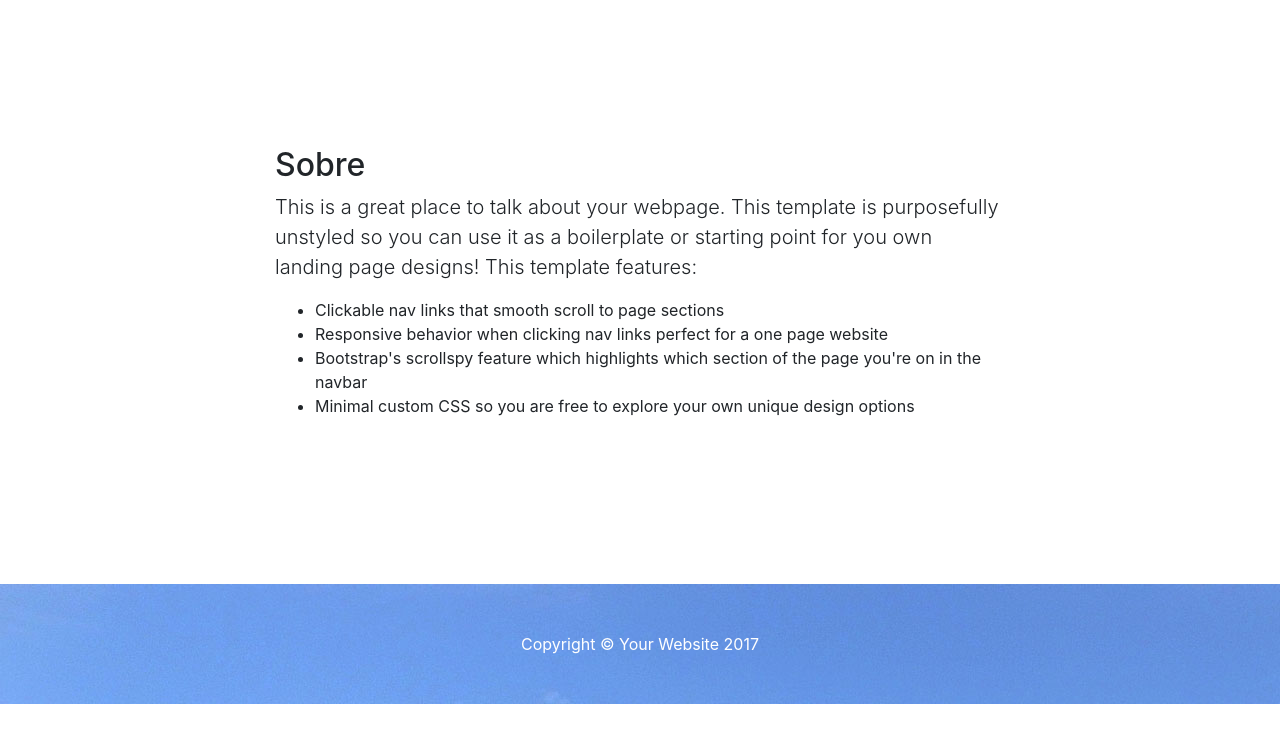
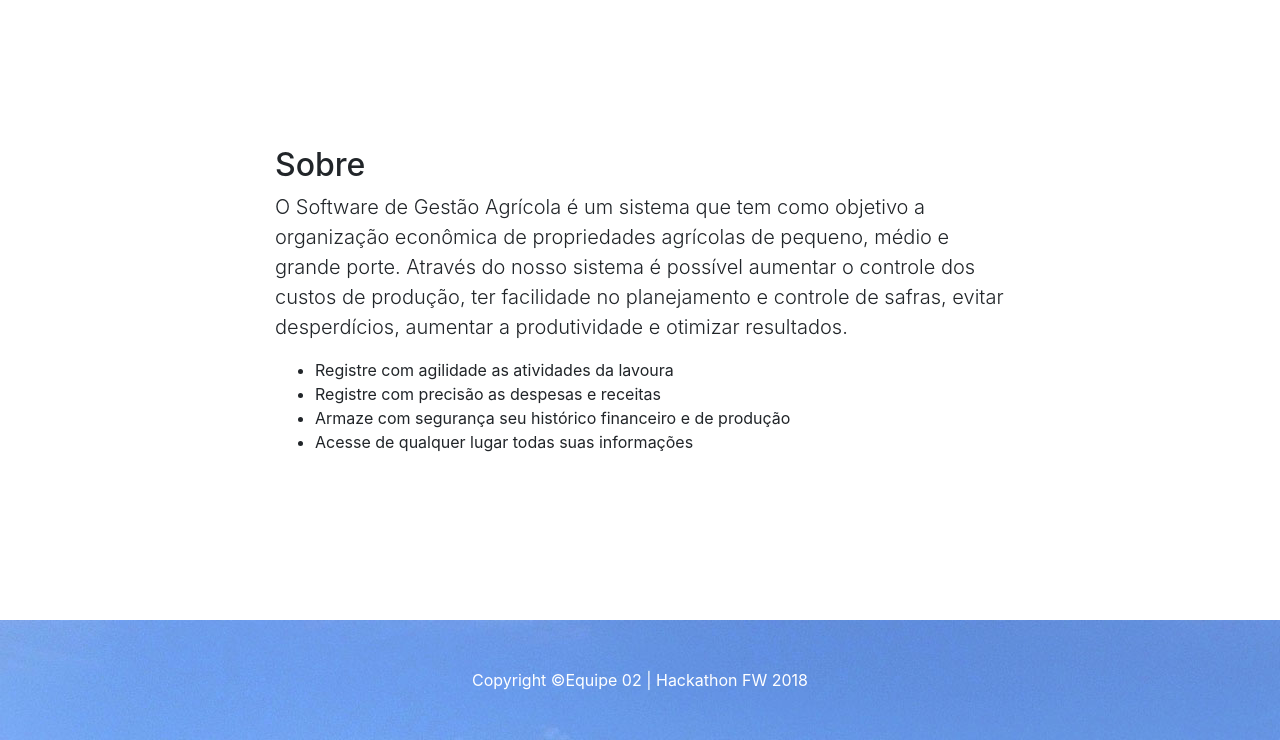
Before and after one commit to tiagobrambilla/equipe02, a PHP site: page / in a window 1280 px wide. Shown: the part 362-1102 px from the top of the page. Before the commit the page ends 1066 px from the top, so only its background shows below. Run offline with PHP 8.4, Linux system fonts and the light colour scheme; some libraries are stand-ins or nearby versions.

Commit message:
Add files via upload

```diff
--- a/index.php
+++ b/index.php
@@ -63,12 +63,12 @@
                 <div class="row">
                     <div class="col-lg-8 mx-auto">
                         <h2>Sobre</h2>
-                        <p class="lead">This is a great place to talk about your webpage. This template is purposefully unstyled so you can use it as a boilerplate or starting point for you own landing page designs! This template features:</p>
+                        <p class="lead">O Software de Gestão Agrícola é um sistema que tem como objetivo a organização  econômica de propriedades agrícolas de pequeno, médio e grande porte. Através do nosso sistema é possível aumentar o controle dos custos de produção, ter facilidade no planejamento e controle de safras, evitar desperdícios, aumentar a produtividade e otimizar resultados.</p>
                         <ul>
-                            <li>Clickable nav links that smooth scroll to page sections</li>
-                            <li>Responsive behavior when clicking nav links perfect for a one page website</li>
-                            <li>Bootstrap's scrollspy feature which highlights which section of the page you're on in the navbar</li>
-                            <li>Minimal custom CSS so you are free to explore your own unique design options</li>
+                            <li>Registre com agilidade as atividades da lavoura</li>
+                            <li>Registre com precisão as despesas e receitas</li>
+                            <li>Armaze com segurança seu histórico financeiro e de produção</li>
+                            <li>Acesse de qualquer lugar todas suas informações</li>
                         </ul>
                     </div>
                 </div>
@@ -79,7 +79,7 @@
         <!-- Footer -->
         <footer style="background-image: url('img/agro0.jpg');" class="py-5 bg-dark">
             <div class="container">
-                <p class="m-0 text-center text-white">Copyright &copy; Your Website 2017</p>
+                <p class="m-0 text-center text-white">Copyright &copy;Equipe 02 | Hackathon FW 2018</p>
             </div>
             <!-- /.container -->
         </footer>
```
